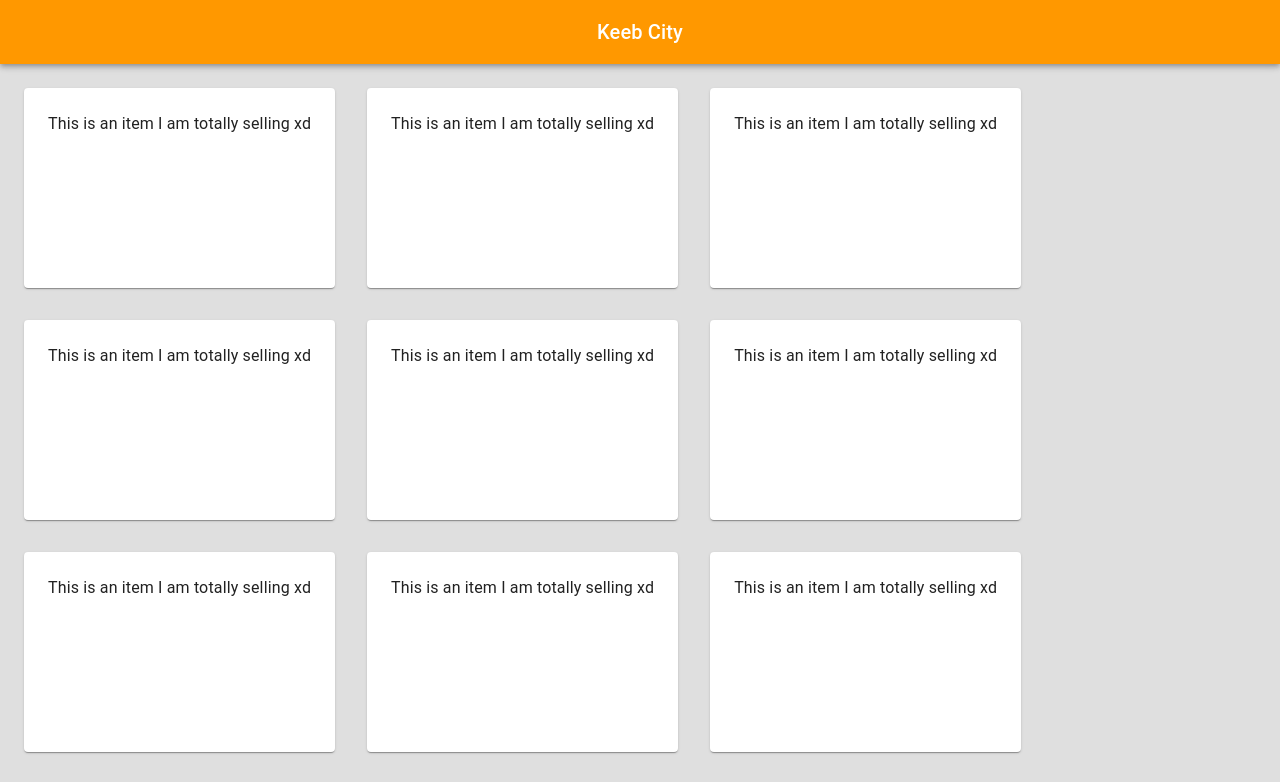
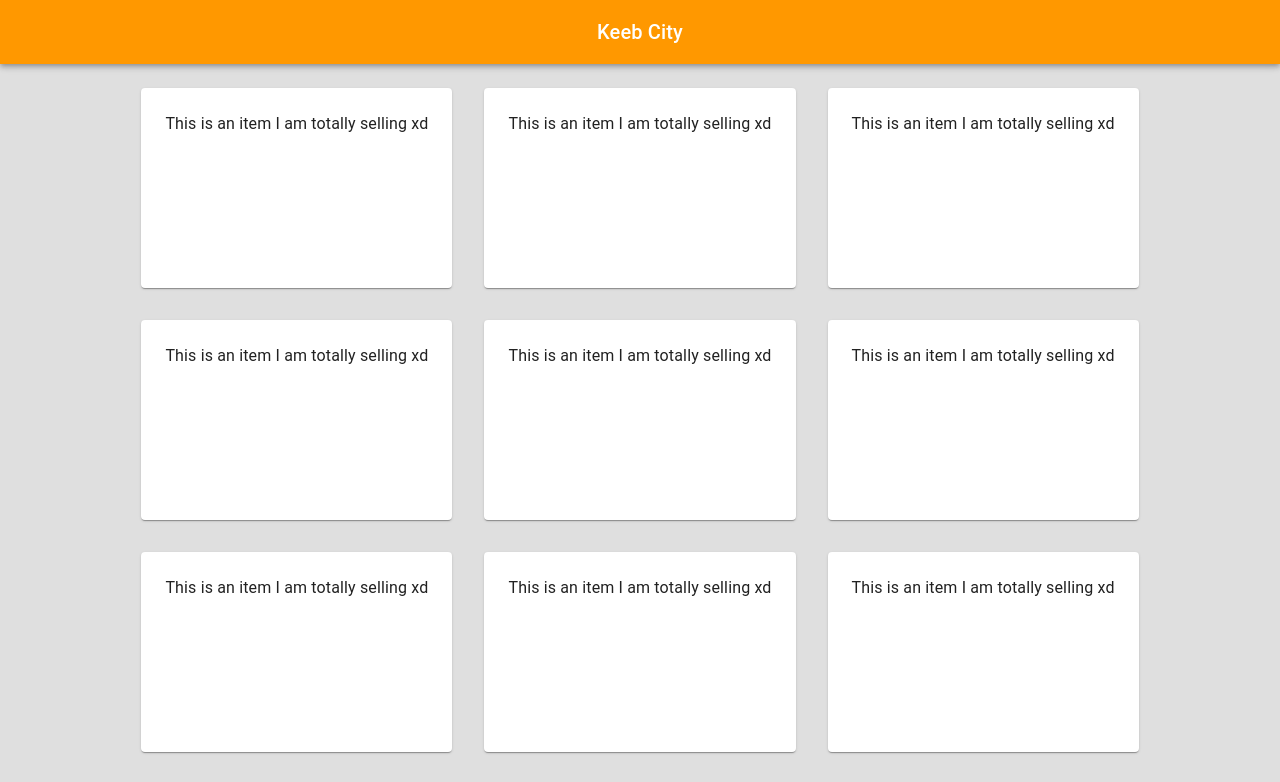
Before and after one commit to ChetanTakyar/Keyboard-Store, a React (Create React App) app in the folder online-store/: page / in a window 1280 px wide. Shown: the top 782 px of the page. Built offline with nearby package versions, Linux system fonts and the light colour scheme.

Commit message:
Added center to Grid component and grid item

```diff
--- a/online-store/src/components/StoreGrid.js
+++ b/online-store/src/components/StoreGrid.js
@@ -6,14 +6,14 @@ import { Typography } from "@mui/material";
 export default function SpacingGrid() {
   return (
     <Grid2
-      sx={{ flexGrow: 1, maxWidth: "1065px", display: "flex"}}
+      sx={{ flexGrow: 1, maxWidth: "1800px", display: "flex" , alignItems:"center", justifyContent:"center"}}
       container
       spacing={2}
     >
       <Grid2 item xs={12}>
-        <Grid2 container rowSpacing={4} columnSpacing={{ xs: 2, sm: 4, md: 4 }}>
+        <Grid2 container alignItems= "center" justifyContent="center" rowSpacing={4} columnSpacing={{ xs: 2, sm: 4, md: 4 }}>
           {[0, 1, 2, 3, 4, 5, 6, 7, 8, 9, 10, 11, 12].map((value) => (
-            <Grid2 key={value} item>
+            <Grid2  key={value} item>
               <Paper
                 sx={{
                   minHeight: 200,
```
